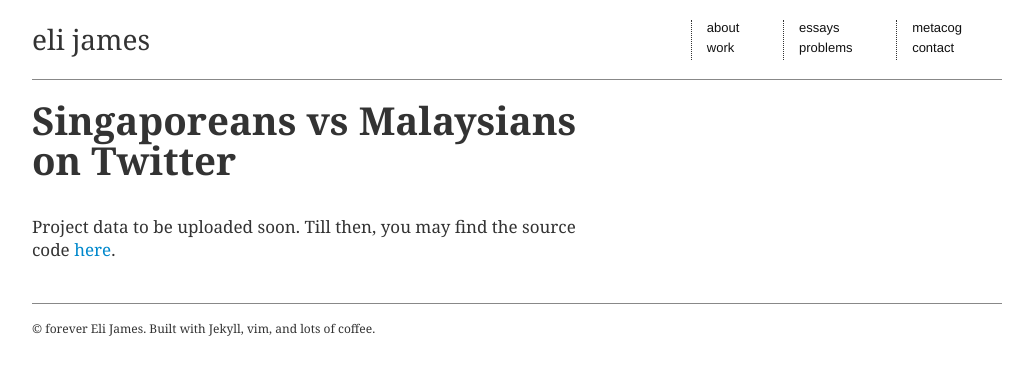
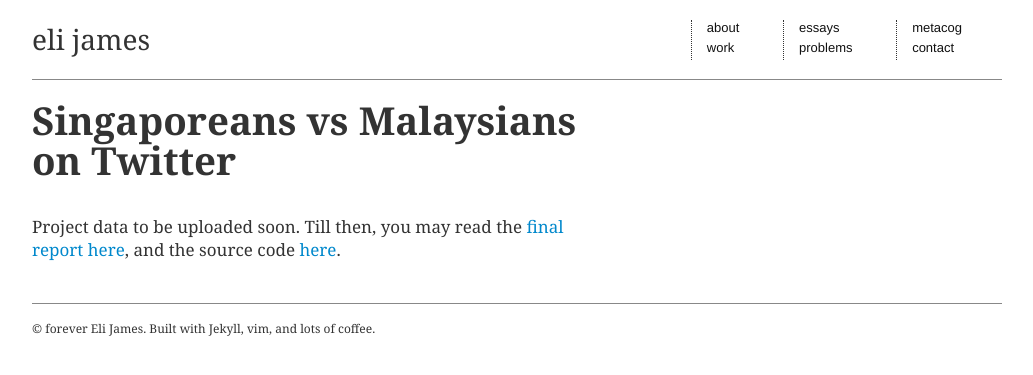
Before and after one commit to ejamesc/elijames.org, a Jekyll site: the page built from code/corpus-linguistic-tweets.markdown, in a window 1280 px wide. Shown: the top 375 px of the page, without its empty margins (23-1056 px from the left). Built offline with Jekyll 4.4.1, drawn with Linux system fonts in a browser that asks for light colours.

Commit message:
Changed from .rvmrc to ruby-gemset+version, added Twitter report pdf

```diff
--- a/code/corpus-linguistic-tweets.markdown
+++ b/code/corpus-linguistic-tweets.markdown
@@ -4,4 +4,4 @@ title: Twitter - Singaporeans vs Malaysians
 ---
 
 #Singaporeans vs Malaysians on Twitter
-Project data to be uploaded soon. Till then, you may find the source code <a href='https://github.com/shadowsun7/sgbeat-scraper'>here</a>.
+Project data to be uploaded soon. Till then, you may read the <a href='/twitter-corpus-linguistics'>final report here</a>, and the source code <a href='https://github.com/shadowsun7/sgbeat-scraper'>here</a>.
```
Also changed, not shown: 4 other files.
